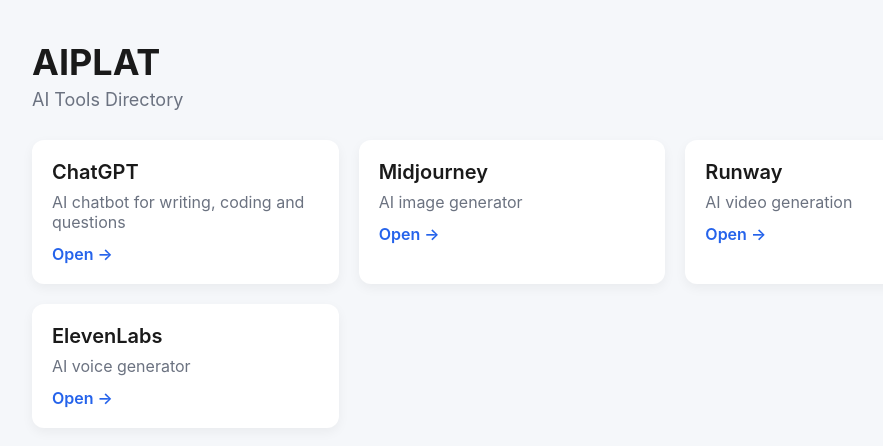
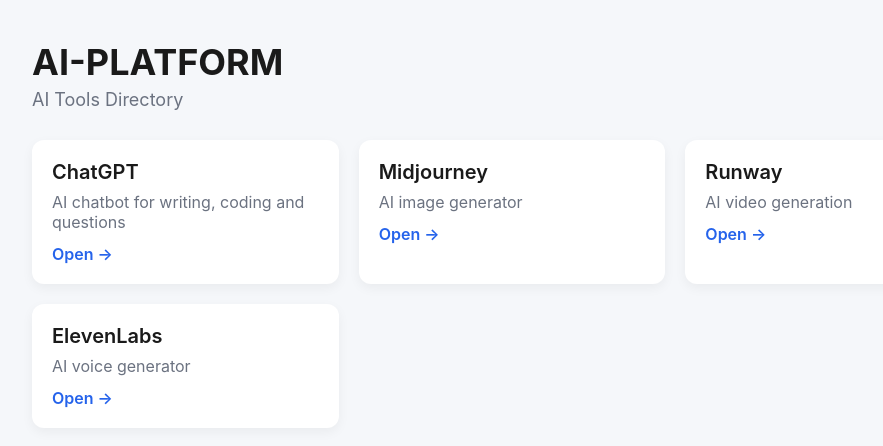
Before and after one commit to asicanavet-gif/vite-react, a React (Vite) app: page / in a window 1280 px wide. Shown: the top 446 px of the page, without its empty margins (128-1011 px from the left). Built offline with nearby package versions, Linux system fonts and the light colour scheme.

Commit message:
Update App.tsx

```diff
--- a/src/App.tsx
+++ b/src/App.tsx
@@ -27,7 +27,7 @@
   return (
     <div className="container">
       <div className="header">
-        <div className="title">AIPLAT</div>
+        <div className="title">AI-PLATFORM</div>
         <div className="subtitle">AI Tools Directory</div>
       </div>
 
```
